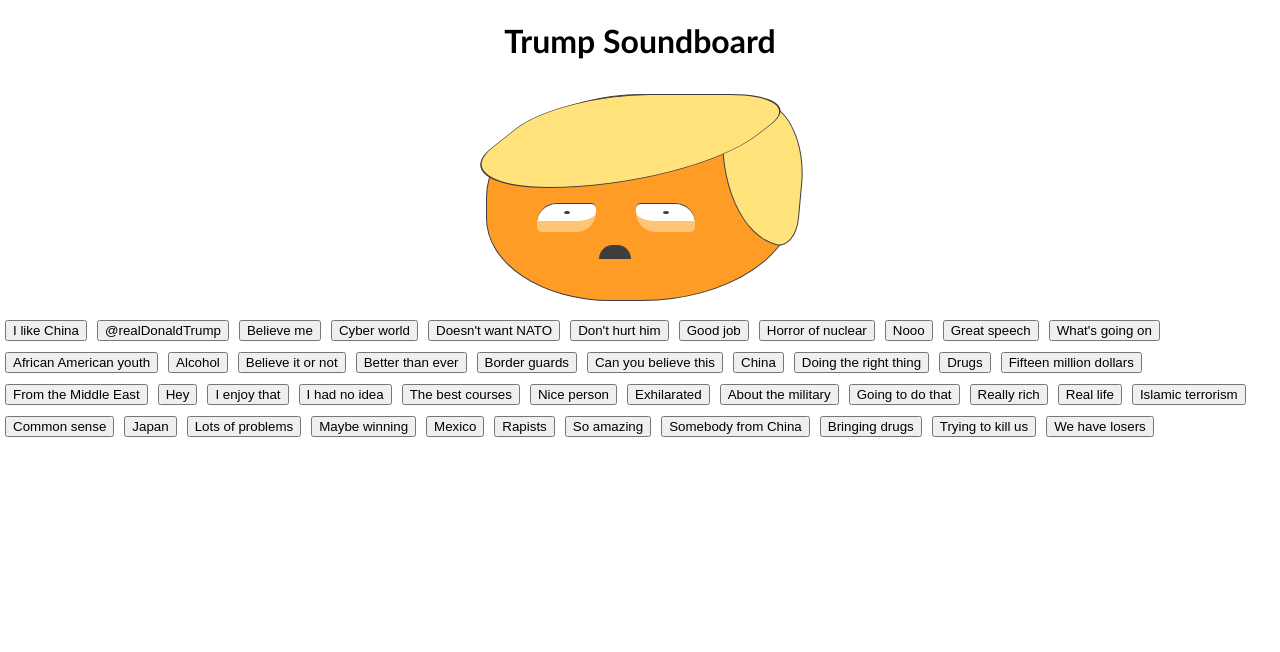
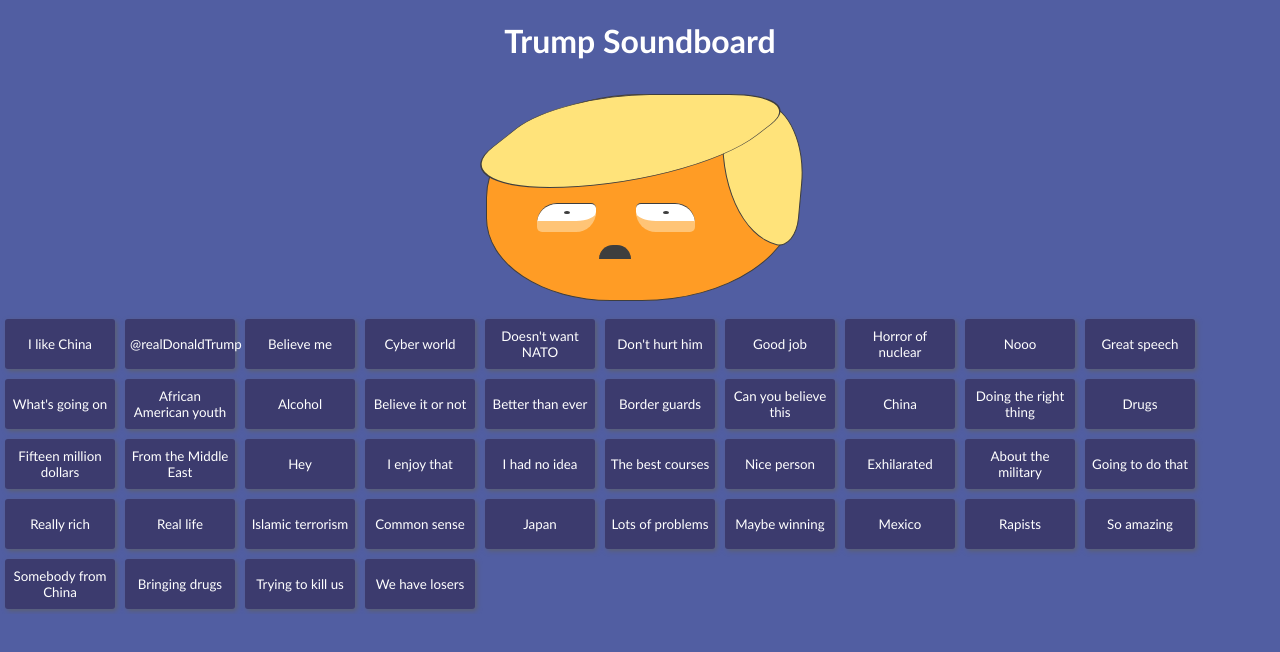
Before and after one commit to backuardo/trump-soundboard, a React (Create React App) app: page / in a window 1280 px wide. Shown: the top 652 px of the page. Built offline with nearby package versions, Linux system fonts and the light colour scheme.

Commit message:
basic styling

```diff
--- a/public/index.html
+++ b/public/index.html
@@ -24,7 +24,7 @@
     -->
     <title>Trump Soundboard</title>
   </head>
-  <body>
+  <body style="background-color: #515ea2">
     <noscript>You need to enable JavaScript to run this app.</noscript>
     <div id="root"></div>
     <!--
--- a/src/components/App.css
+++ b/src/components/App.css
@@ -1,5 +1,9 @@
 .app {
   text-align: center;
+}
+
+.app h1 {
+  color: #ffffff;
 }
 
 .sounds {
--- a/src/components/SoundButton.css
+++ b/src/components/SoundButton.css
@@ -4,4 +4,21 @@
 }
 
 .sound-button {
+  width: 110px;
+  height: 50px;
+  border-radius: 3px;
+  border: none;
+  box-shadow: 2px 2px 5px #5c6072;
+  font-family: inherit;
+  background: #3c3b6e;
+  padding: 5px;
+  color: #ffffff;
+  outline: none;
 }
+
+.sound-button:hover {
+  background: #ffffff;
+  transition: all 0.5s ease 0s;
+  color: #3c3b6e;
+  outline: none;
+}
```
